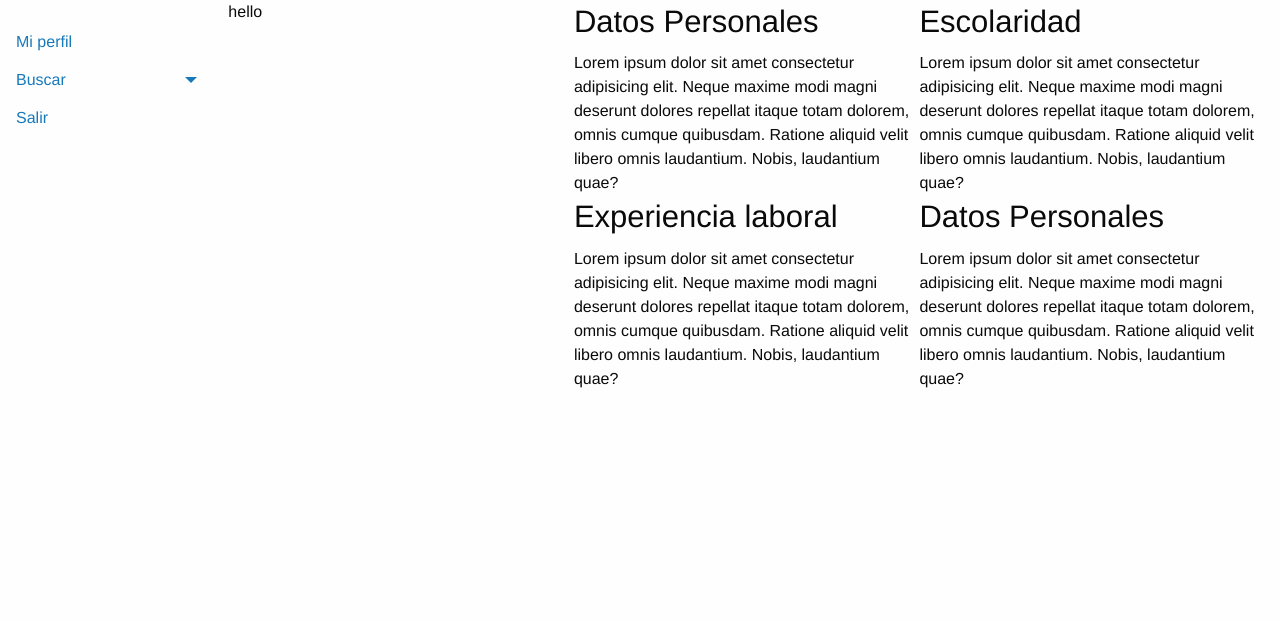
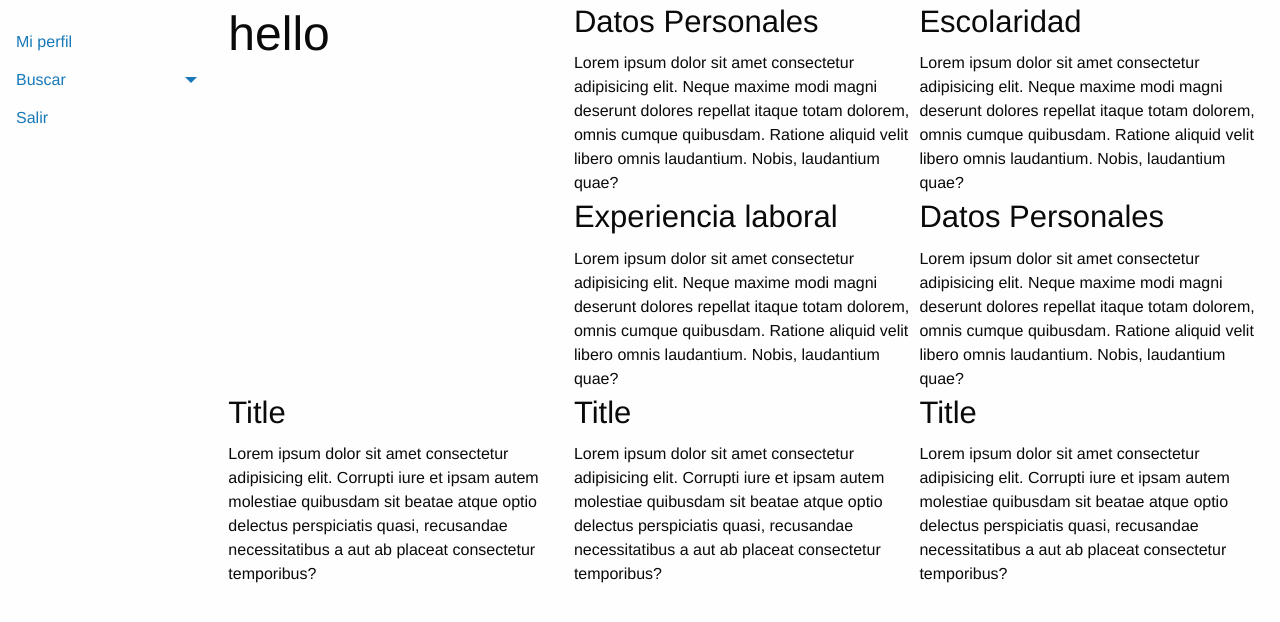
Before and after one commit to EnriqueMendozaEDC8/Flask-Python-WIP, a Flask app: page /perfil in a window 1280 px wide. Shown: the top 622 px of the page. Run offline with Flask 2, Linux system fonts and the light colour scheme; some libraries are stand-ins or nearby versions.

Commit message:
Se Actualiza la maquetacion del perfil

```diff
--- a/templates/perfil/perfil.html
+++ b/templates/perfil/perfil.html
@@ -4,29 +4,41 @@
 
 <div class="grid-container fluid">
     <div class="grid-x">
-        <div class="columns small-4">
-            hello
+        <div class="columns medium-4">
+            <h1>hello</h1>
         </div>
-        <div class="columns small-8">
+        <div class="columns medium-8">
             <div class="grid-x">
-                <div class="columns small-6">
+                <div class="columns medium-6">
                     <h3>Datos Personales</h3>
                     Lorem ipsum dolor sit amet consectetur adipisicing elit. Neque maxime modi magni deserunt dolores repellat itaque totam dolorem, omnis cumque quibusdam. Ratione aliquid velit libero omnis laudantium. Nobis, laudantium quae?
                 </div>
-                <div class="columns small-6">
+                <div class="columns medium-6">
                     <h3>Escolaridad</h3>
                     Lorem ipsum dolor sit amet consectetur adipisicing elit. Neque maxime modi magni deserunt dolores repellat itaque totam dolorem, omnis cumque quibusdam. Ratione aliquid velit libero omnis laudantium. Nobis, laudantium quae?
                 </div>
-                <div class="columns small-6">
+                <div class="columns medium-6">
                     <h3>Experiencia laboral</h3>
                     Lorem ipsum dolor sit amet consectetur adipisicing elit. Neque maxime modi magni deserunt dolores repellat itaque totam dolorem, omnis cumque quibusdam. Ratione aliquid velit libero omnis laudantium. Nobis, laudantium quae?
                 </div>
-                <div class="columns small-6">
+                <div class="columns medium-6">
                     <h3>Datos Personales</h3>
                     Lorem ipsum dolor sit amet consectetur adipisicing elit. Neque maxime modi magni deserunt dolores repellat itaque totam dolorem, omnis cumque quibusdam. Ratione aliquid velit libero omnis laudantium. Nobis, laudantium quae?
                 </div>
             </div>
         </div>
+        <div class="columns medium-4">
+            <h3> Title</h3>
+            Lorem ipsum dolor sit amet consectetur adipisicing elit. Corrupti iure et ipsam autem molestiae quibusdam sit beatae atque optio delectus perspiciatis quasi, recusandae necessitatibus a aut ab placeat consectetur temporibus?
+        </div>
+        <div class="columns medium-4">
+            <h3> Title</h3>
+            Lorem ipsum dolor sit amet consectetur adipisicing elit. Corrupti iure et ipsam autem molestiae quibusdam sit beatae atque optio delectus perspiciatis quasi, recusandae necessitatibus a aut ab placeat consectetur temporibus?
+        </div>
+        <div class="columns medium-4">
+            <h3> Title</h3>
+            Lorem ipsum dolor sit amet consectetur adipisicing elit. Corrupti iure et ipsam autem molestiae quibusdam sit beatae atque optio delectus perspiciatis quasi, recusandae necessitatibus a aut ab placeat consectetur temporibus?
+        </div>
     </div>
 </div>
 {% endblock %}
```
